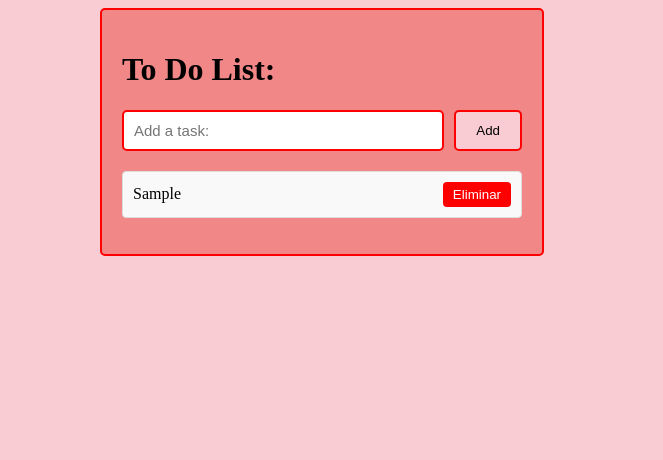
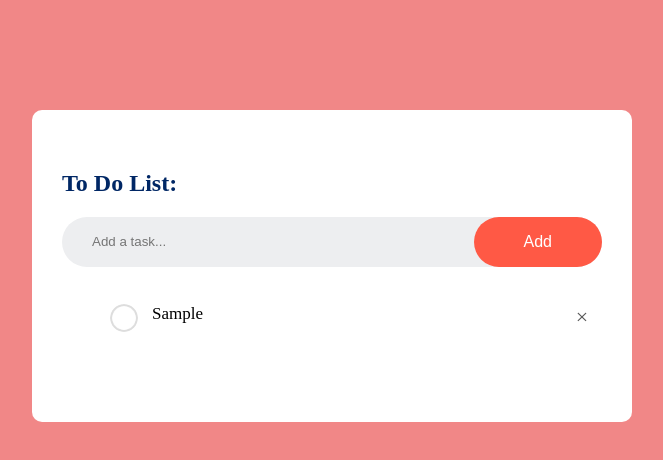
Before and after one commit to y1-wang/U01, a plain HTML site: page TRABAJO Final/index.html in a window 1280 px wide. Both pictures are taken after typing "Sample" into the empty fields and a click on the button "Add". Shown: the whole page, without its empty margins (318-981 px from the left). Drawn offline with Linux system fonts and the light colour scheme.

Commit message:
cambio total de imagen

```diff
--- a/TRABAJO Final/index.html
+++ b/TRABAJO Final/index.html
@@ -9,17 +9,21 @@
 <body>
 
     <div class="container">
-        <h1>To Do List:</h1>
-        <div class="container2">
-            <input type="text" id="taskInput" placeholder="Add a task: " />
-            <button id="addTask">Add</button>
+        <div class="todo-app">
+            <h2>To Do List:</h2>
+            <div class="row">
+                <input type="text" id="input-box" placeholder="Add a task...">
+                <button onclick="addTask()">Add</button>
+            </div>
+            <ul id="list-container">
+               <!-- <li class="checked">Task 1</li>
+                <li>Task 2</li>
+                <li>Task 3</li> -->
+            </ul>
         </div>
-        <ul id="taskList">
-
-        </ul>
     </div>
 
-    <script type="module" src="main.js"></script>
+    <script src="main.js"></script>
 
 </body>
 </html>
--- a/TRABAJO Final/main.js
+++ b/TRABAJO Final/main.js
@@ -1,44 +1,18 @@
-const taskInput = document.getElementById('taskInput');
-const addTaskBtn = document.getElementById('addTask');
-const taskList = document.getElementById('taskList');
+const inputBox = document.getElementById('input-box');
+const listContainer = document.getElementById('list-container');
 
 // Función para añadir una tarea
 function addTask() {
-    const taskText = taskInput.value.trim(); // Obtener y limpiar el texto del input
-
-    if (taskText === '') {
+    if (inputBox.value === '') {
         alert('Introduzca una tarea!');
-        return;
     }
-
-    // Crear un elemento <li> para la tarea
-    const li = document.createElement('li');
-    li.textContent = taskText;
-
-    // Botón Eliminar!
-    const deleteBtn = document.createElement('button');
-    deleteBtn.textContent = 'Eliminar';
-    deleteBtn.classList.add('delete-btn');
-
-    // Añadir un evento al botón para eliminar la tarea
-    deleteBtn.addEventListener('click', () => {
-        li.remove();
-    });
-
-    // Añadir el botón al <li> y luego agregar el <li> al <ul>
-    li.appendChild(deleteBtn);
-    taskList.appendChild(li);
-
-    // Limpiar el input
-    taskInput.value = '';
+    else{
+        let li = document.createElement("li");
+        li.innerHTML = inputBox.value;
+        listContainer.appendChild(li);
+        let span = document.createElement("span");
+        span.innerHTML = "\u00d7";
+        li.appendChild(span);
+    }
+    inputBox.value = "";
 }
-
-// Añadir tarea al presionar botón "Añadir"
-addTaskBtn.addEventListener('click', addTask);
-
-// Permitir añadir tareas al presionar Enter
-taskInput.addEventListener('keypress', (e) => {
-    if (e.key === 'Enter') {
-        addTask();
-    }
-});
--- a/TRABAJO Final/styles.css
+++ b/TRABAJO Final/styles.css
@@ -1,26 +1,109 @@
 body{
     font-family: 'Times New Roman', Times, serif;
-    background-color: rgb(249, 203, 210);
-    display: flex;
     padding: 0;
-    justify-content: center;
-    align-items: center;
-
+    margin: 0;
+    box-sizing: border-box;
 }
 
 .container{
+    width: 100%;
+    min-height: 100vh;
     background: rgb(241, 135, 135);
-    border: 2px solid red;
-    border-radius: 5px;
-    padding: 20px;
-    width: 400px;
+    padding: 10px;
 }
 
-.container2{
+.todo-app{
+    width: 100%;
+    max-width: 540px;
+    background: #fff;
+    margin: 100px auto 20px;
+    padding: 40px 30px 70px;
+    border-radius: 10px;
+}
+
+.todo-app h2{
+    color: #002765;
     display: flex;
-    gap: 10px;
+    align-items: center;
     margin-bottom: 20px;
 }
+
+.row{
+    display: flex;
+    align-items: center;
+    justify-content: space-between;
+    background: #edeef0;
+    border-radius: 30px;
+    padding-left: 20px;
+    margin-bottom: 25px;
+}
+
+input{
+    flex:1;
+    border: none;
+    outline: none;
+    background: transparent;
+    padding: 10px;
+}
+
+button{
+    border: none;
+    outline: none;
+    padding: 16px 50px;
+    background: #ff5945;
+    color: #fff;
+    font-size: 16px;
+    cursor: pointer;
+    border-radius: 40px;
+}
+
+ul li{
+    list-style: none;
+    font-size: 17px;
+    padding: 12px 8px 12px 50px;
+    user-select: none;
+    cursor: pointer;
+    position: relative;
+}
+
+ul li::before{
+    content: '';
+    position: absolute;
+    height: 28px;
+    width: 28px;
+    border-radius: 50%;
+    background-image: url(images/unchecked.png);
+    background-size: cover;
+    background-position: center;
+    top: 12px;
+    left: 8px;
+}
+
+ul li.checked{
+    color:#555;
+    text-decoration: line-through;
+}
+
+ul li.checked::before{
+    background-image: url(images/checked.png);
+}
+
+ul li span{
+    position: absolute;
+    right: 0;
+    top: 5px;
+    width: 40px;
+    height: 40px;
+    font-size: 22px;
+    color: #555;
+    line-height: 40px;
+    text-align: center;
+}
+
+ul li span:hover{
+    background: #edeef0;
+}
+
 
 #taskInput{
     flex: 1;
```
Also changed, not shown: TRABAJO Final/images/checked.png (added), TRABAJO Final/images/icon.png (added), TRABAJO Final/images/unchecked.png (added).
